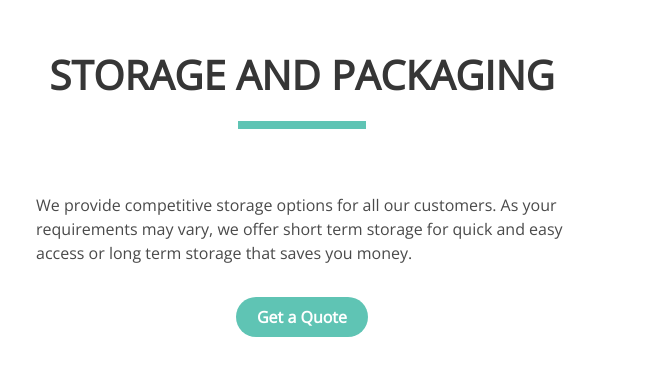
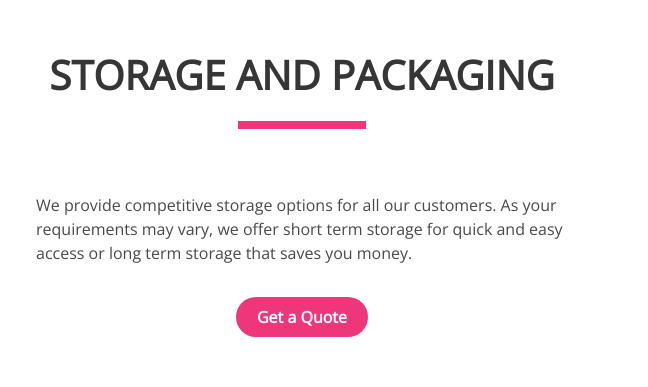
Before and after one commit to kik369/soti-move, a plain HTML site: page services.html in a window 1280 px wide. Shown: the part 3240-3627 px from the top of the page, 632-1280 px from the left. Drawn offline with nearby package versions, Linux system fonts and the light colour scheme.

Commit message:
update services

```diff
--- a/services.html
+++ b/services.html
@@ -136,7 +136,7 @@
                             <p class="title is-2 is-uppercase has-background-white">
                                 Storage and Packaging
                             </p>
-                            <hr class="poc-hr has-background-primary is-centered" />
+                            <hr class="poc-hr has-background-danger is-centered" />
                         </div>
                         <p class="has-background-white px-4 py-4">
                             We provide competitive storage options for all our customers. As your
@@ -144,7 +144,7 @@
                             access or long term storage that saves you money.
                         </p>
                         <div class="has-text-centered mt-4">
-                            <a class="button is-rounded is-primary" href="/index.html#quote">
+                            <a class="button is-rounded is-danger" href="/index.html#quote">
                                 <strong>Get a Quote</strong>
                             </a>
                         </div>
```
